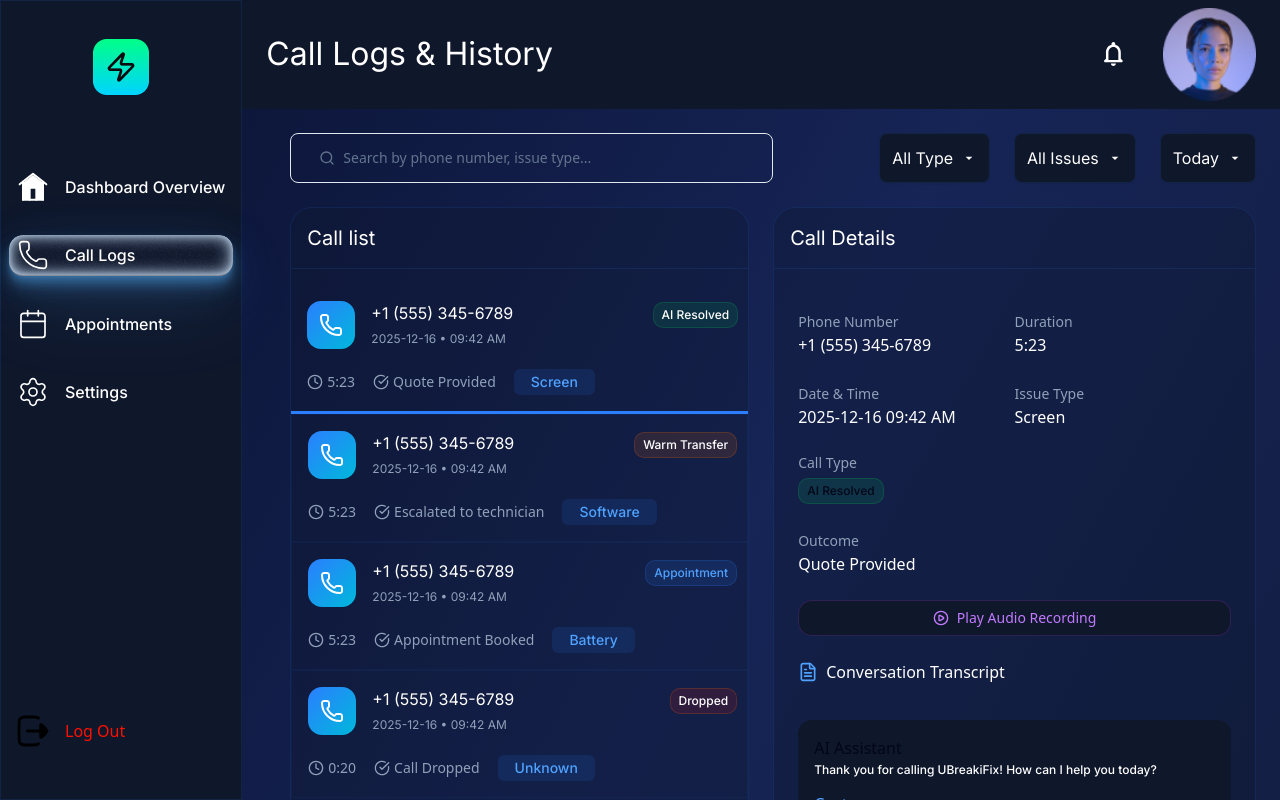
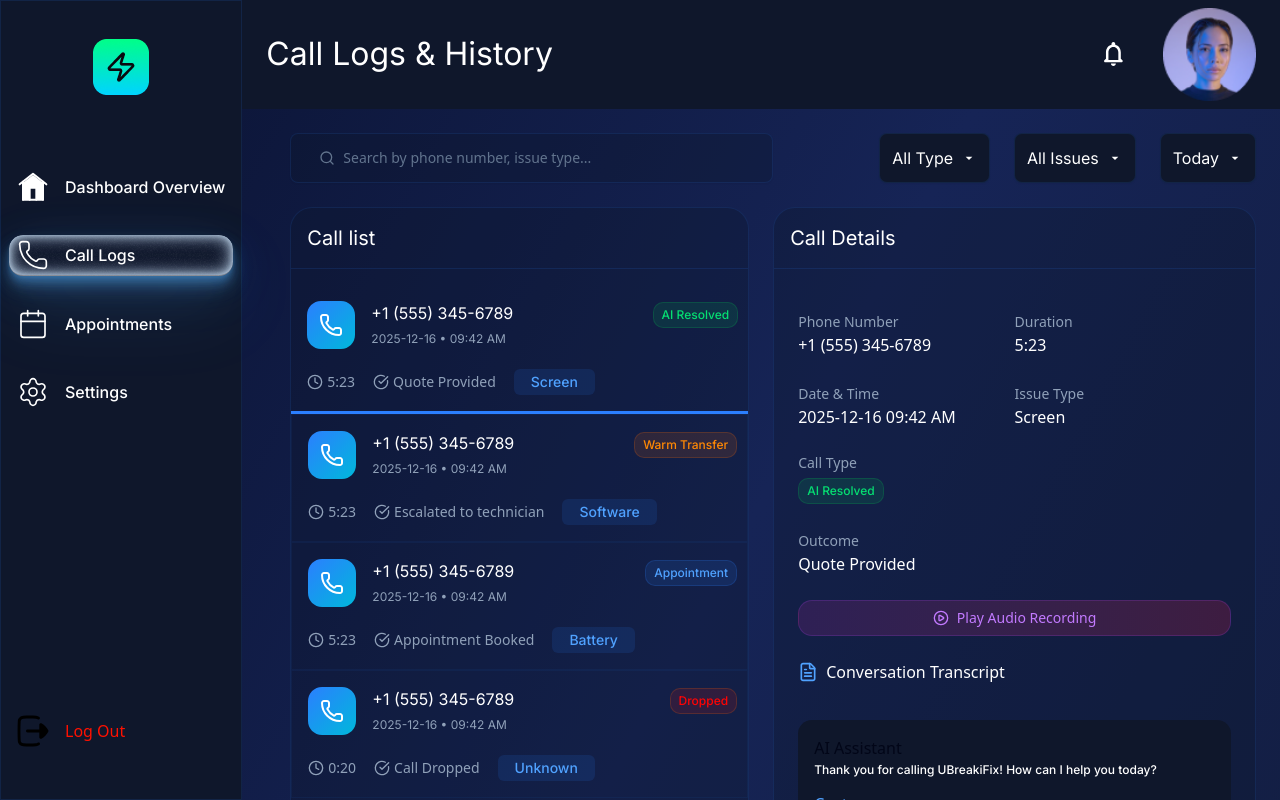
Before and after one commit to moumitaseemaa/fix-genius, a React (Vite) app: page /call-history in a window 1280 px wide. Shown: the top 800 px of the page. Built offline with nearby package versions, Linux system fonts and the light colour scheme; the HTML template or start-up script is replaced by a standard one.

Commit message:
comments added

```diff
--- a/src/assets/icons/sidebar/LogoutIcon.jsx
+++ b/src/assets/icons/sidebar/LogoutIcon.jsx
@@ -1,10 +1,11 @@
-const LogoutIcon = () => {
+const LogoutIcon = ({className}) => {
   return (
     <svg
       width="32"
       height="32"
       viewBox="0 0 32 32"
       fill="none"
+      className={className}
       xmlns="http://www.w3.org/2000/svg"
     >
       <g clipPath="url(#clip0_36_316)">
--- a/src/components/CallDetails.jsx
+++ b/src/components/CallDetails.jsx
@@ -45,10 +45,10 @@ const CallDetails = ({ data }) => {
           <p className="text-gray text-sm leading-5 mb-1 ">Call Type</p>
           <Badge
             className={` rounded-[10px] py-1 px-2 font-inter leading-5 text-xs
-                ${data.callType === "AI Resolved" && "text-success bg-[#00C95020] border border-[#00C95030] "}
-                ${data.callType === "Warm Transfer" && "text-warn bg-[#FF690020] border border-[#FF690030] "}
+                ${data.callType === "AI Resolved" && "text-[#05DF72] bg-[#00C95020] border border-[#00C95030] "}
+                ${data.callType === "Warm Transfer" && "text-[#FF8904] bg-[#FF690020] border border-[#FF690030] "}
                 ${data.callType === "Appointment" && "text-info bg-[#2B7FFF20] border border-[#2B7FFF30] "}
-                ${data.callType === "Dropped" && "text-error bg-[#FF150020] border border-[#FF690030] "} `}
+                ${data.callType === "Dropped" && "text-[#FF0404] bg-[#FF150020] border border-[#FF690030] "} `}
           >
             {data.callType}
           </Badge>
@@ -65,7 +65,7 @@ const CallDetails = ({ data }) => {
           }
         >
           <PlayIcon />
-          <p className="text-[#C27AFF]  ">Play Audio Recording</p>
+          <p className="text-[#C27AFF]">Play Audio Recording</p>
         </Button>
 
         <div className="flex gap-2 items-center mb-3 text-info ">
--- a/src/components/CallIndex.jsx
+++ b/src/components/CallIndex.jsx
@@ -24,7 +24,7 @@ const CallLogs = () => {
         <div className="flex flex-col gap-6 grow max-w-1/2 text-white ">
           <SearchBar
             icon={<SearchIcon />}
-            className={"color-card pl-4 h-12.5   "}
+            className={"color-card-bg pl-4 h-12.5   "}
           />
 
           <CallList active={active} setActive={setActive} />
--- a/src/components/CallList.jsx
+++ b/src/components/CallList.jsx
@@ -49,10 +49,10 @@ const CallList = ({ active, setActive }) => {
           <div className="absolute right-2.5 ">
             <Badge
               className={` rounded-[10px] py-1 px-2 font-inter leading-5 text-xs
-                ${item.callType === "AI Resolved" && "text-success bg-[#00C95020] border border-[#00C95030] "}
-                ${item.callType === "Warm Transfer" && "text-warn bg-[#FF690020] border border-[#FF690030] "}
+                ${item.callType === "AI Resolved" && "text-[#05DF72] bg-[#00C95020] border border-[#00C95030] "}
+                ${item.callType === "Warm Transfer" && "text-[#FF8904] bg-[#FF690020] border border-[#FF690030] "}
                 ${item.callType === "Appointment" && "text-info bg-[#2B7FFF20] border border-[#2B7FFF30] "}
-                ${item.callType === "Dropped" && "text-error bg-[#FF150020] border border-[#FF690030] "} `}
+                ${item.callType === "Dropped" && "text-[#FF0404] bg-[#FF150020] border border-[#FF690030] "} `}
             >
               {item.callType}
             </Badge>
--- a/src/components/Sidebar.jsx
+++ b/src/components/Sidebar.jsx
@@ -1,14 +1,13 @@
 import { Link, useLocation } from "react-router-dom";
 import LogoutIcon from "../assets/icons/sidebar/LogoutIcon.jsx";
-import logo from '../assets/images/logo.png'
+import logo from "../assets/images/logo.png";
 import menuItemsData from "../datas/menuItemsData.jsx";
 
 const Sidebar = () => {
   const { pathname } = useLocation();
 
   return (
-
-     <aside className="h-screen sticky top-0 flex flex-col bg-primary pt-9.5 pb-13 border border-[#2B7FFF20] ">
+    <aside className="h-screen sticky top-0 flex flex-col bg-primary pt-9.5 pb-13 border border-[#2B7FFF20] ">
       <div className="w-fit mx-auto">
         <img className="size-8 xl:size-fit" src={logo} alt="logo" />
       </div>
@@ -30,9 +29,9 @@ const Sidebar = () => {
           </li>
         ))}
       </ul>
-      <button className="flex items-center gap-4 ml-4 mt-auto cursor-pointer">
+      <button className="flex items-center gap-4 ml-2 md:ml-4 mt-auto cursor-pointer">
         <span className="hover:text-red">
-          <LogoutIcon />
+          <LogoutIcon className={"size-6 md:size-8"} />
         </span>
         <span className="hidden xl:block font-medium text-base leading-[150%] text-[#FF1100]">
           Log Out
--- a/src/index.css
+++ b/src/index.css
@@ -13,13 +13,9 @@
   --font-inter: "Inter", sans-serif;
   --font-arimo: "Arimo", sans-serif;
   --color-primary: #111b3c;
-  --color-semi-dark: #162f63;
-  --color-blue: #0f62fe;
-  --color-sky: #7aa3cc;
   --color-gray: #90a1b9;
   --color-red: #fd244a;
   --color-info: #50a2ff;
-  --color-purple: #c27aff;
   --color-green: #05df72;
   --color-orange: #ff8904;
   --color-coral-red: #ff6467;
@@ -52,6 +48,10 @@
 
 .color-card-bg {
   @apply bg-[#0F172B50] border border-[#2B7FFF20];
+}
+
+.audio-gradient {
+  @apply bg-linear-to-r from-[#ad46ff33] to-[#f6339a33];
 }
 
 @theme inline {
--- a/src/pages/CallLogsHistoryPage.jsx
+++ b/src/pages/CallLogsHistoryPage.jsx
@@ -23,7 +23,7 @@ const CallLogsHistoryPage = () => {
         <div className="grow w-full md:max-w-1/2 ">
           <SearchBar
             icon={<SearchIcon />}
-            className={"color-card pl-4 h-12.5   "}
+            className={"color-card-bg pl-4 h-12.5   "}
           />
         </div>
         <div className="grow md:max-w-1/2 ">
```
